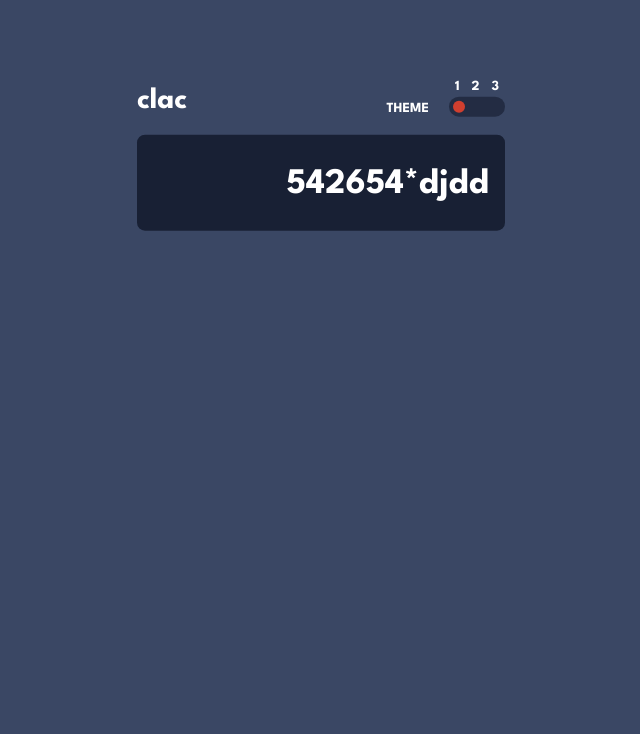
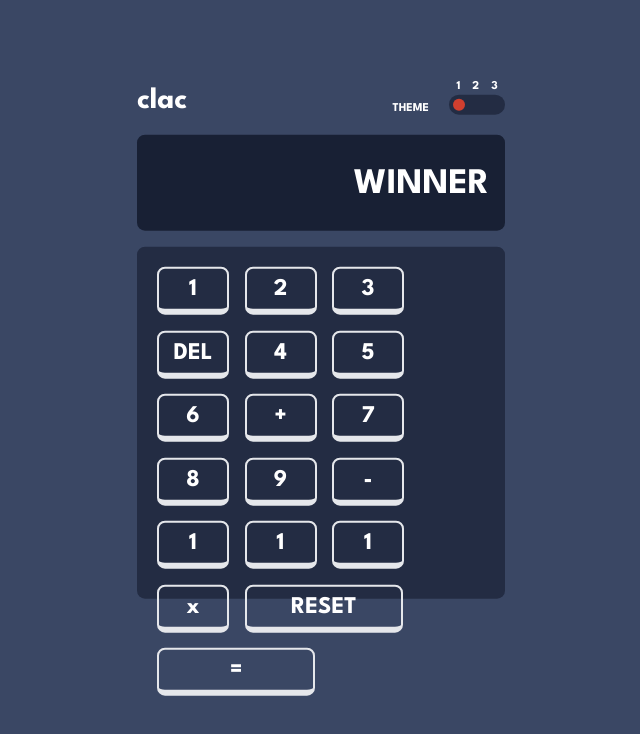
Before and after one commit to ShivWK/Calculator-In-React-and-Tailwind, a React (Vite) app: page / in a window 1280 px wide. Shown: the top 734 px of the page, without its empty margins (319-959 px from the left). Built offline with nearby package versions, Linux system fonts and the light colour scheme.

Commit message:
keybord keys

```diff
--- a/src/App.jsx
+++ b/src/App.jsx
@@ -2,6 +2,7 @@ import React, { useState } from 'react';
 import CalHeader from './Components/CalHaeder';
 import ColorContext from './Components/Context';
 import CalDisplay from './Components/CalDisplay';
+import Keybord from './Components/Keybord';
 export default function () {
 
   const [bgColor , setBgColor] = useState('hsl(222, 26%, 31%)');
@@ -25,7 +26,8 @@ export default function () {
 
       <div className="absolute top-[50%] left-[50%] -translate-x-[50%] -translate-y-[50%] px-2 py-2 md:w-[30%] w-10/12 h-5/6 rounded-lg">
         <CalHeader backgroundclr={bgcolorhandler}/>
-        <CalDisplay dispColor={dispColor}></CalDisplay>
+        <CalDisplay dispColor={dispColor}/>
+        <Keybord/>
       </div>
     </div>
     </ColorContext.Provider>
--- a/src/Components/CalDisplay.jsx
+++ b/src/Components/CalDisplay.jsx
@@ -8,7 +8,7 @@ export default function CalDisplay(props){
         <div className='w-full my-4 h-24 rounded-lg flex items-center pt-1 px-4 text-4xl overflow-auto justify-end' style={{backgroundColor: props.dispColor,
             color: context.textColor
         }}>
-            542654*djdd
+            WINNER
         </div>
     )
 }
--- a/src/Components/CalHaeder.jsx
+++ b/src/Components/CalHaeder.jsx
@@ -9,7 +9,7 @@ export default function () {
         <div className='modeBox flex items-center justify-between w-full '>
             <span className='text-3xl pt-2' style={{color : context.textColor}}>clac</span>
             <div className='flex items-center gap-5'>
-                <span className='text-sm flex h-full pt-6 items-end' style={{color : context.textColor}}>THEME</span>
+                <span className='text-xs flex h-full pt-6 items-end' style={{color : context.textColor}}>THEME</span>
                 <ModeBtnBox />
             </div>
         </div>
--- /dev/null
+++ b/src/Components/KBDButtons.jsx
@@ -0,0 +1,13 @@
+import React, {useContext} from 'react';
+import ColorContext from './Context';
+
+export default function KBDButtons(props){
+    let context = useContext(ColorContext);
+
+    return (
+        <button className='h-12 w-[9.9rem]  text-2xl border-b-[6px] rounded-lg flex items-center justify-center border-2' style={{color: context.textColor,
+            width : props.width
+        }}>{props.children}</button>
+    )
+}
+// w-[4.5rem]
--- /dev/null
+++ b/src/Components/Keybord.jsx
@@ -0,0 +1,31 @@
+import React, {useContext} from 'react';
+import ColorContext from './Context';
+import KBDButtons from './KBDButtons';
+
+export default function Keybord() {
+    let context = useContext(ColorContext);
+
+    return (
+        <div className='w-full h-[22rem] rounded-lg flex flex-wrap p-5 gap-[0.97rem] ' style={{backgroundColor : context.tglkbdbg, }}>
+            <KBDButtons width={'4.5rem'}>1</KBDButtons>
+            <KBDButtons width={'4.5rem'}>2</KBDButtons>
+            <KBDButtons width={'4.5rem'}>3</KBDButtons>
+            <KBDButtons width={'4.5rem'}>DEL</KBDButtons>
+            <KBDButtons width={'4.5rem'}>4</KBDButtons>
+            <KBDButtons width={'4.5rem'}>5</KBDButtons>
+            <KBDButtons width={'4.5rem'}>6</KBDButtons>
+            <KBDButtons width={'4.5rem'}>+</KBDButtons>
+            <KBDButtons width={'4.5rem'}>7</KBDButtons>
+            <KBDButtons width={'4.5rem'}>8</KBDButtons>
+            <KBDButtons width={'4.5rem'}>9</KBDButtons>
+            <KBDButtons width={'4.5rem'}>-</KBDButtons>
+            <KBDButtons width={'4.5rem'}>1</KBDButtons>
+            <KBDButtons width={'4.5rem'}>1</KBDButtons>
+            <KBDButtons width={'4.5rem'}>1</KBDButtons>
+            <KBDButtons width={'4.5rem'}>x</KBDButtons>
+            <KBDButtons width={'9.9rem'}>RESET</KBDButtons>
+            <KBDButtons width={'9.9rem'}>=</KBDButtons>
+        </div>
+    )
+
+}
--- a/src/Components/ModeBtnBox.jsx
+++ b/src/Components/ModeBtnBox.jsx
@@ -31,9 +31,9 @@ export default function ModeBtnBox(){
     return(
         <div className='modeBtn flex flex-col'>
             <div className='number flex gap-3 justify-center'>
-              <span className='text-sm' style={{color : context.textColor}}>1</span>
-              <span className='text-sm' style={{color : context.textColor}}>2</span>
-              <span className='text-sm' style={{color : context.textColor}}>3</span>
+              <span className='text-xs' style={{color : context.textColor}}>1</span>
+              <span className='text-xs' style={{color : context.textColor}}>2</span>
+              <span className='text-xs' style={{color : context.textColor}}>3</span>
             </div>
             <div className='flex justify-between rounded-full p-1 w-14 h-5' style={{backgroundColor : context.tglkbdbg}}>
               <Button clickHandler={handleClickTheme1} isActive = {buttonIndex === 1} btncolor={'rgb(208,63,47)'}></Button>
```
